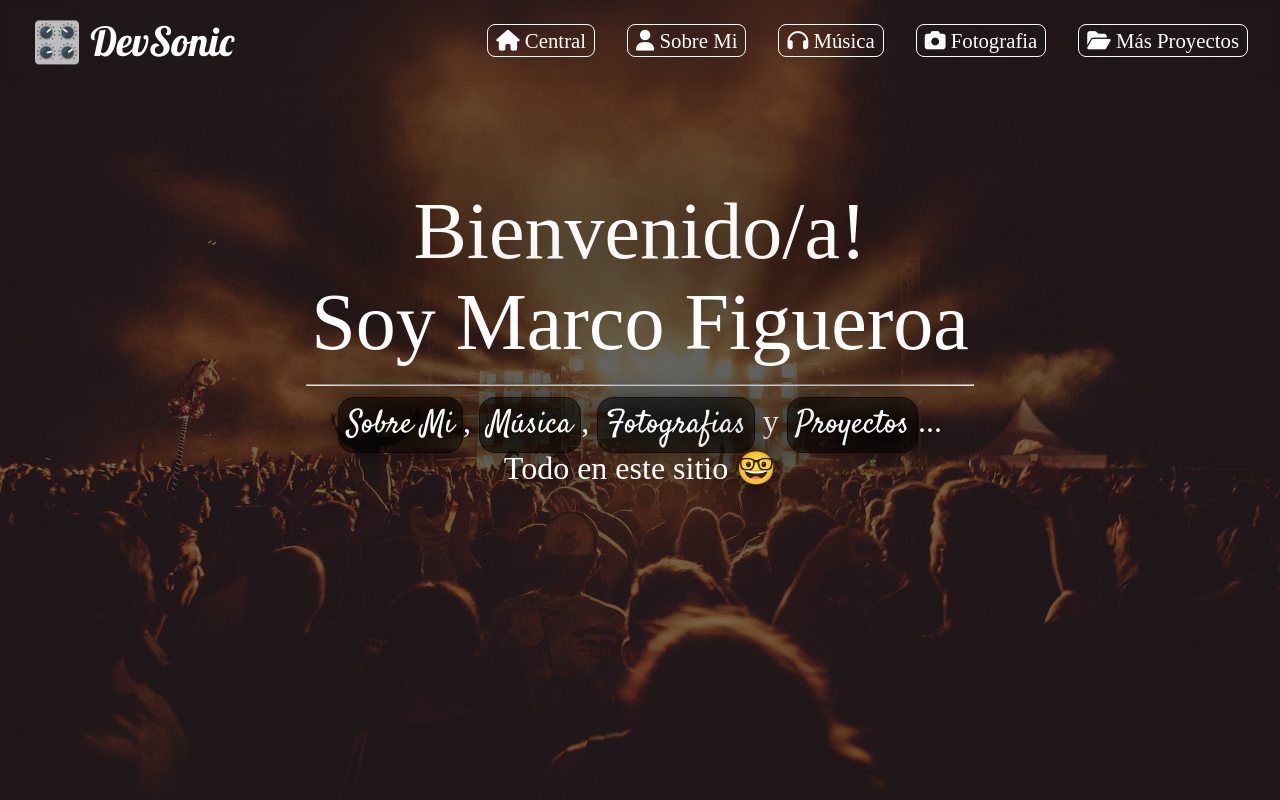
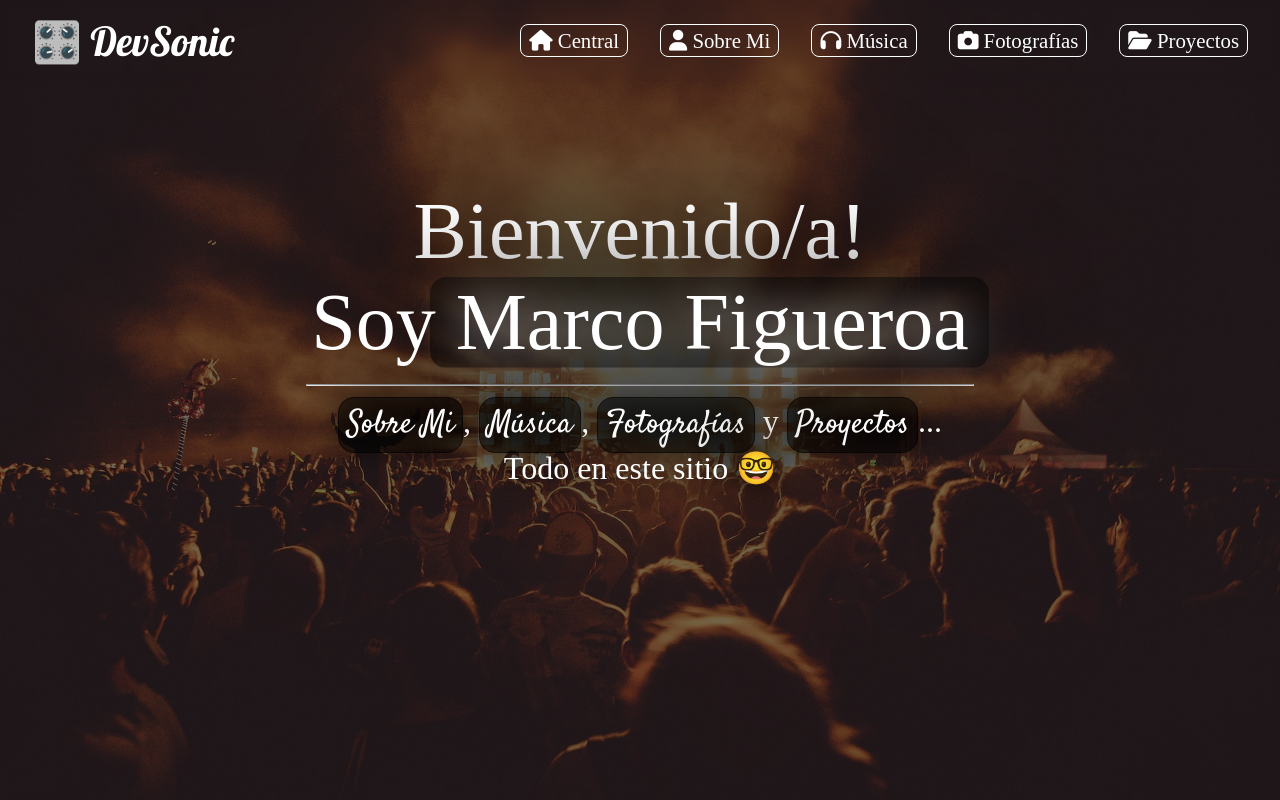
Before and after one commit to CiscoFsociety23/devsonic.cl, an Angular app: page / in a window 1280 px wide. Built offline with nearby package versions, Linux system fonts and the light colour scheme; a web font is replaced by a local one.

Commit message:
fix: change styles and adding animations

```diff
--- a/src/app/pages/home/home.component.css
+++ b/src/app/pages/home/home.component.css
@@ -46,13 +46,13 @@
     font-style: normal;
     padding: .25rem .5rem;
     border-radius: 1rem;
-    border: 1px solid rgba(0, 0, 0, .5);
+    border: 0.25px solid rgba(0, 0, 0, .5);
     background-color: rgba(0, 0, 0, .5);
     transition: ease-in-out 0.175s;
 }
 
 .home-showcase h2 a:hover {
-    border: 1px solid #ffffff;
+    border: 0.25px solid #ffffff;
     filter: drop-shadow(0px 0px 5px #ffffff);
 }
 
@@ -63,6 +63,37 @@
     font-family: "Nova Mono", serif;
     font-weight: 400;
     font-style: normal;
+}
+
+.name {
+    position: relative;
+    display: inline-block;
+    color: #ffffff00;
+    text-shadow: none;
+    transition: all 1s ease-in-out;
+}
+
+.name::after {
+    content: "";
+    position: absolute;
+    top: 0;
+    left: -5%;
+    width: 109%;
+    height: 100%;
+    background-color: rgba(0, 0, 0, .5);
+    border-radius: 1rem;
+    z-index: -1;
+    clip-path: polygon(0 0, 0 100%, 0 100%, 0 0);
+    transition: clip-path .75s ease-in-out;
+}
+
+.name-active {
+    color: #ffffff;
+    text-shadow: 0px 0px 50px #ffffff;
+}
+
+.name-active::after {
+    clip-path: polygon(0 0, 0 100%, 100% 100%, 100% 0);
 }
 
 /* RESPONSIVE DESIGN */
--- a/src/app/pages/home/home.component.html
+++ b/src/app/pages/home/home.component.html
@@ -3,7 +3,7 @@
         <h1>Bienvenido/a!</h1>
         <h4>Soy <span class="name">Marco Figueroa</span></h4>
         <hr>
-        <h2><a routerLink="/portfolio">Sobre Mi</a>, <a routerLink="/music">Música</a>, <a routerLink="/phtography">Fotografias</a> y <a routerLink="/more-proyects">Proyectos</a>...</h2>
+        <h2><a routerLink="/portfolio">Sobre Mi</a>, <a routerLink="/music">Música</a>, <a routerLink="/photography">Fotografías</a> y <a routerLink="/more-proyects">Proyectos</a>...</h2>
         <h3>Todo en este sitio 🤓</h3>
     </article>
 </section>
--- a/src/app/pages/home/home.component.ts
+++ b/src/app/pages/home/home.component.ts
@@ -25,37 +25,32 @@ export class HomeComponent implements AfterViewInit {
       origin: 'top',
       distance: '125px',
       easing: 'ease-in-out',
-      delay: 500
-    });
-
-    ScrollReveal().reveal('.name', {
-      duration: 1000,
-      origin: 'top',
-      distance: '105px',
-      easing: 'ease-in-out',
-      delay: 500
+      delay: 1250
     });
 
     ScrollReveal().reveal('.home-showcase hr', {
       duration: 750,
       origin: 'left',
-      distance: '1000px',
-      delay: 500
+      distance: '500px',
+      delay: 2000
     });
 
     ScrollReveal().reveal('.home-showcase h2', {
       duration: 750,
       origin: 'bottom',
       distance: '50px',
-      delay: 500
+      delay: 3000
     });
 
     ScrollReveal().reveal('.home-showcase h3', {
       duration: 1000,
       origin: 'bottom',
       distance: '100px',
-      delay: 250
+      delay: 2750
     });
+
+    setTimeout(() => { document.querySelector(".name")?.classList.add("name-active") }, 2000);
+
   }
 
 }
--- a/src/app/pages/portfolio/portfolio.component.css
+++ b/src/app/pages/portfolio/portfolio.component.css
@@ -50,7 +50,7 @@
 .cloud-data li a {
     padding: .5rem 1rem;
     border-radius: 1rem;
-    border: 1px solid #ffffff;
+    border: 0.25px solid #ffffff;
     transition: ease-in-out 0.175s;
     font-size: 1rem;
 }
@@ -75,13 +75,13 @@
     padding: .5rem 1rem;
     border-radius: 1rem;
     background-color: #213555c3;
-    border: 1px dotted #ffffff90;
+    border: 0.25px dotted #ffffff90;
     transition: ease-in-out 0.175s;
 }
 
 .special-content li a:hover {
     background-color: #213555c3;
-    border: 1px solid #ffffff90;
+    border: 0.25px solid #ffffff90;
     filter: drop-shadow(0px 0px 5px #ffffff90);
 }
 
@@ -140,7 +140,7 @@
 .contact-zone li a {
     padding: .5rem 1rem;
     border-radius: 1rem;
-    border: 1px solid #ffffff;
+    border: 0.25px solid #ffffff;
     transition: ease-in-out 0.175s;
     font-size: 1rem;
 }
--- a/src/app/pages/portfolio/portfolio.component.html
+++ b/src/app/pages/portfolio/portfolio.component.html
@@ -7,7 +7,7 @@
         </section>
         <ul class="special-content">
             <li class="btn-special"><a routerLink="/music"><i class="fa-solid fa-compact-disc"></i> Disk Jokey</a></li>
-            <li class="btn-special"><a routerLink="/photography"><i class="fa-solid fa-camera-retro"></i> Fotografias</a></li>
+            <li class="btn-special"><a routerLink="/photography"><i class="fa-solid fa-camera-retro"></i> Fotografías</a></li>
         </ul>
         <ul class="cloud-data">
             <li><a href="https://1drv.ms/b/c/f5614cd88f7c8bc1/EcGLfI_YTGEggPWxPAAAAAABqMNX2rHFj_y7T26ZJN75nw?e=ZSrQWk" target="_blank"><i class="fa-solid fa-graduation-cap"></i> Titulo Tec. Telecomunicaciones</a></li>
--- a/src/app/pages/portfolio/portfolio.component.ts
+++ b/src/app/pages/portfolio/portfolio.component.ts
@@ -16,7 +16,7 @@ export class PortfolioComponent implements AfterViewInit {
     ScrollReveal().reveal('.data-img img', {
       duration: 1000,
       origin: 'top',
-      distance: '100px',
+      distance: '150px',
       easing: 'ease-in-out',
       delay: 250
     });
@@ -24,7 +24,7 @@ export class PortfolioComponent implements AfterViewInit {
     ScrollReveal().reveal('.data-img h1, .data-img h2', {
       duration: 750,
       origin: 'top',
-      distance: '25px',
+      distance: '50px',
       easing: 'ease-in-out',
       delay: 500
     });
@@ -32,23 +32,23 @@ export class PortfolioComponent implements AfterViewInit {
     ScrollReveal().reveal('.special-content', {
       duration: 500,
       origin: 'rigth',
-      distance: '100px',
+      distance: '150px',
       easing: 'ease-in-out',
       delay: 500
     });
 
     ScrollReveal().reveal('.cloud-data', {
-      duration: 500,
+      duration: 750,
       origin: 'left',
-      distance: '100px',
+      distance: '150px',
       easing: 'ease-in-out',
       delay: 500
     });
 
     ScrollReveal().reveal('.content', {
-      duration: 1000,
+      duration: 750,
       origin: 'bottom',
-      distance: '100px',
+      distance: '150px',
       easing: 'ease-in-out',
       delay: 250
     });
--- a/src/app/templates/basic-layout/basic-layout.component.css
+++ b/src/app/templates/basic-layout/basic-layout.component.css
@@ -34,7 +34,7 @@
 }
 
 .navigation-items li a {
-    border: 1px solid #ffffff;
+    border: 0.25px solid #ffffff;
     padding: 0.25rem 0.5rem;
     text-decoration: none;
     border-radius: 0.5rem;
--- a/src/app/templates/basic-layout/basic-layout.component.html
+++ b/src/app/templates/basic-layout/basic-layout.component.html
@@ -5,8 +5,8 @@
             <li><a routerLink="/"><i class="fa-solid fa-house"></i> Central</a></li>
             <li><a routerLink="/portfolio"><i class="fa-solid fa-user"></i> Sobre Mi</a></li>
             <li><a routerLink="/music"><i class="fa-solid fa-headphones"></i> Música</a></li>
-            <li><a routerLink="/photography"><i class="fa-solid fa-camera"></i> Fotografia</a></li>
-            <li><a routerLink="/more-proyects"><i class="fa-solid fa-folder-open"></i> Más Proyectos</a></li>
+            <li><a routerLink="/photography"><i class="fa-solid fa-camera"></i> Fotografías</a></li>
+            <li><a routerLink="/more-proyects"><i class="fa-solid fa-folder-open"></i> Proyectos</a></li>
         </ul>
         <div class="navigation-btn" (click)="toggleNavigationDropdown()">
             <i class="fa-solid fa-bars"></i>
@@ -17,8 +17,8 @@
             <li><a (click)="toggleNavigationDropdown()" routerLink="/"><i class="fa-solid fa-house"></i> Central</a></li>
             <li><a (click)="toggleNavigationDropdown()" routerLink="/portfolio"><i class="fa-solid fa-user"></i> Portafolio</a></li>
             <li><a (click)="toggleNavigationDropdown()" routerLink="/music"><i class="fa-solid fa-headphones"></i> Música</a></li>
-            <li><a (click)="toggleNavigationDropdown()" routerLink="/photography"><i class="fa-solid fa-camera"></i> Fotografia</a></li>
-            <li><a (click)="toggleNavigationDropdown()" routerLink="/more-proyects"><i class="fa-solid fa-folder-open"></i> Más Proyectos</a></li>
+            <li><a (click)="toggleNavigationDropdown()" routerLink="/photography"><i class="fa-solid fa-camera"></i> Fotografías</a></li>
+            <li><a (click)="toggleNavigationDropdown()" routerLink="/more-proyects"><i class="fa-solid fa-folder-open"></i> Proyectos</a></li>
         </ul>
     </div>
 </header>
```
